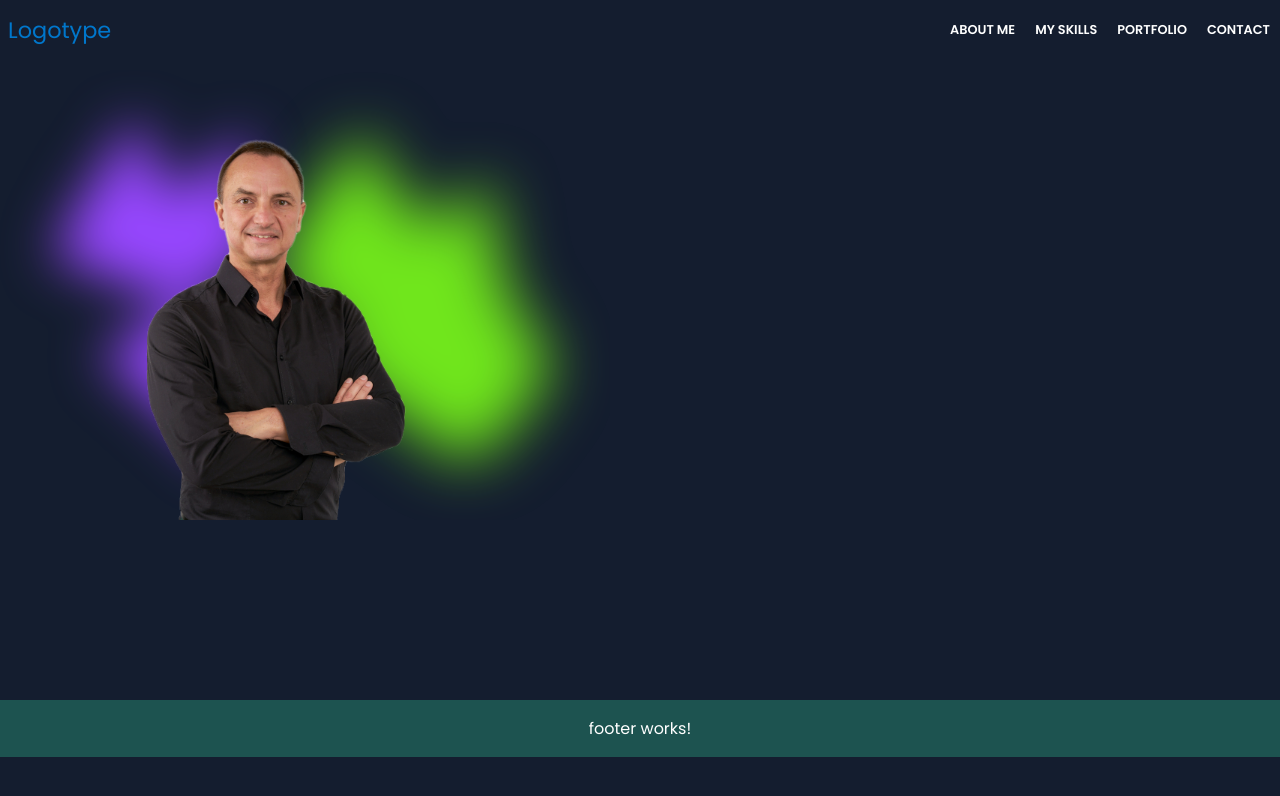
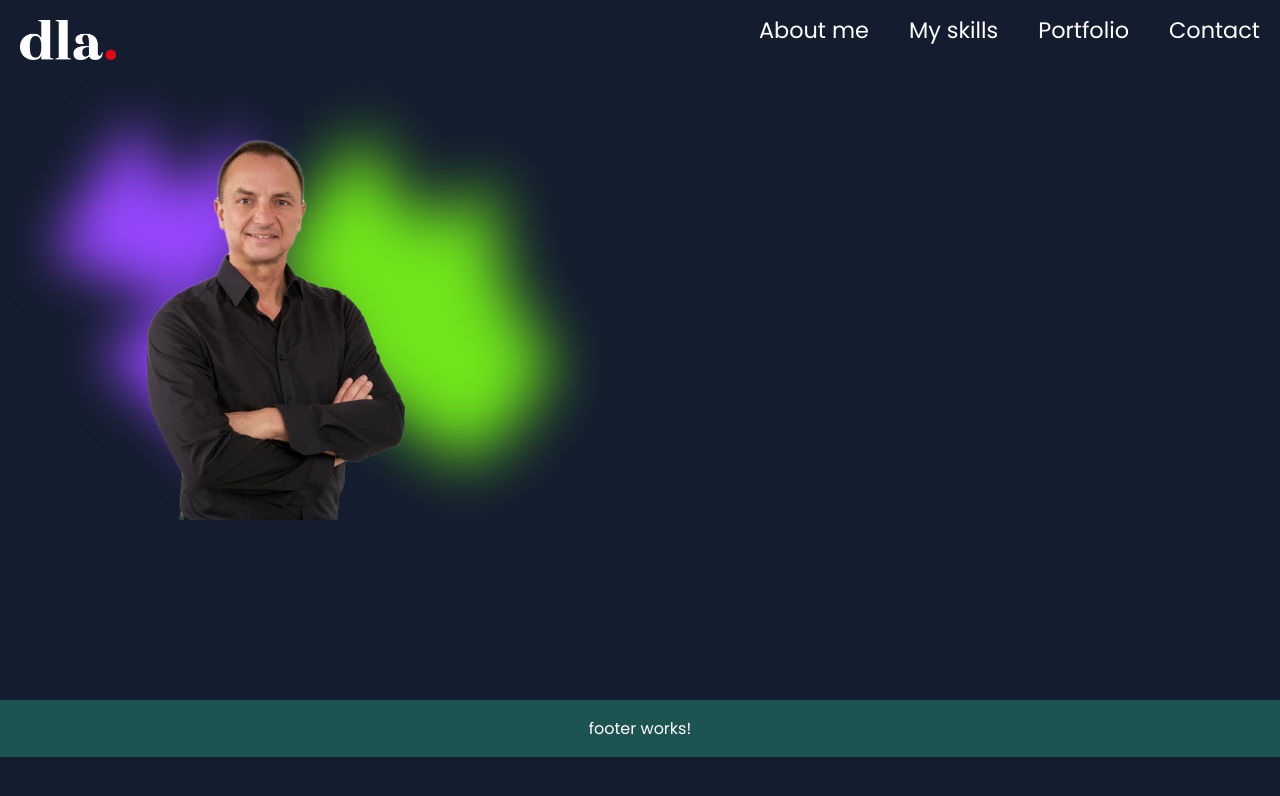
Before and after one commit to alsiesta/portfolio, an Angular app: page / in a window 1280 px wide. Shown: the top 796 px of the page. Built offline with nearby package versions, Linux system fonts and the light colour scheme.

Commit message:
navigation slider

```diff
--- a/src/app/header/header.component.html
+++ b/src/app/header/header.component.html
@@ -1,19 +1,28 @@
+<nav>
+  <a href="#"><img class="logotype" src="./assets/img/dla-logo-white.png" alt=""></a>
 
-<nav mat-toolbar id="nav-bar">
-  <ul>
-    <li class="logotype">
-      <a href="#">Logotype</a>
-    </li>
-    <li class="burger" (click)="toggleMenu()">
-      <i class="material-icons">{{ isMenuOpen ? "close" : "menu" }}</i>
-    </li>
-    <li class="menu" [class.is-open]="isMenuOpen">
-      <a href="#" class="menu-item">About me</a>
-      <a href="#" class="menu-item">My skills</a>
-      <a href="#" class="menu-item">Portfolio</a>
-      <a href="#" class="menu-item">Contact</a>
-    </li>
-  </ul>
+  <div class="menu-expanded">
+    <span class="spacer"></span>
+
+    <a href="#" class="menu-item">About me</a>
+    <a href="#" class="menu-item">My skills</a>
+    <a href="#" class="menu-item">Portfolio</a>
+    <a href="#" class="menu-item">Contact</a>
+
+  </div>
+
+  <span class="burger" (click)="toggleMenu()"><img src="./assets/svg/burger.svg" alt=""></span>
+
+  <div class="menu-compact" [class.is-open]="isMenuOpen">
+    <a href="#" class="menu-item">About me</a>
+    <a href="#" class="menu-item">My skills</a>
+    <a href="#" class="menu-item">Portfolio</a>
+    <a href="#" class="menu-item">Contact</a>
+
+
+
+  </div>
+
 </nav>
 
 <!-- <mat-toolbar color="primary">
--- a/src/app/header/header.component.scss
+++ b/src/app/header/header.component.scss
@@ -1,12 +1,15 @@
 @import "/src/styles/utils/variables";
 
-// .example-spacer {
-//     flex: 1 1 auto;
-//   }
+.spacer {
+  flex: 1 1 auto;
+}
 
+nav {
+  display: flex;
+  height: $menuHeight;
+  width: 100%;
 
-#nav-bar {
-  ul {
+  div {
     margin: 0;
     padding: 0;
     display: flex;
@@ -18,20 +21,47 @@
   }
 
   .logotype {
+    padding: 20px 20px;
+    height: calc($menuHeight - 20px);
     a {
-      padding: 0 8px;
       font-size: 1.4rem;
       text-decoration: none;
-      color: #07c;
+      color: $white;
+    }
+  }
+
+  .menu-expanded {
+    z-index: 99;
+    display: flex;
+    align-items: center;
+    text-align: center;
+
+    @media (max-width: $menuBreakpoint) {
+      display: none;
+    }
+
+    .menu-item {
+      padding: 0 20px;
+      height: $menuHeight;
+      line-height: $menuHeight;
+      text-decoration: none;
+      display: block;
+      // text-transform: uppercase;
+      font-style: normal;
+      font-size: 1.4rem;
+      font-weight: 400;
+      color: $white;
     }
   }
 
   .burger {
-    padding: 0 10px;
+    position: absolute;
+    top: 20px;
+    right: 20px;
     display: none;
     cursor: pointer;
 
-    i {
+    :first-child {
       color: #ffffff;
       line-height: $menuHeight;
     }
@@ -41,37 +71,42 @@
     }
   }
 
-  .menu {
+  .menu-compact {
     z-index: 99;
-    display: flex;
-    align-items: center;
-text-align: center;
+    height: 100vh;
+    display: none;
+    justify-content: center;
+    position: absolute;
+    top: #{$menuHeight + 2};
+    background: $transparent;
+    width: 100%;
+    transform: translateX(100vw);
+    transition: transform 500ms ease-in-out;
+
+    a {
+      font-size: 1.4rem;
+      text-decoration: none;
+      color: $white;
+    }
 
     @media (max-width: $menuBreakpoint) {
-      display: none;
+      color: $white;
+      display: flex;
+      flex-direction: column;
 
       &.is-open {
-        display: block;
+        transform: translateX(0vw);
+        transition: transform 500ms ease-in-out;
+        display: flex;
         position: absolute;
         top: #{$menuHeight + 2};
         background: $transparent;
         width: 100%;
         .menu-item {
-          border-bottom: 1px solid #cccccc;
+          line-height: $menuHeight;
+          // border-bottom: 1px solid #cccccc;
         }
       }
     }
-
-    .menu-item {
-      padding: 0 10px;
-      height: $menuHeight;
-      line-height: $menuHeight;
-      text-decoration: none;
-      display: block;
-      text-transform: uppercase;
-      font-size: 0.8rem;
-      font-weight: 600;
-      color: $white;
-    }
   }
 }
```
Also changed, not shown: src/assets/img/dla-logo-white.png (added), src/assets/svg/burger.svg (added).
